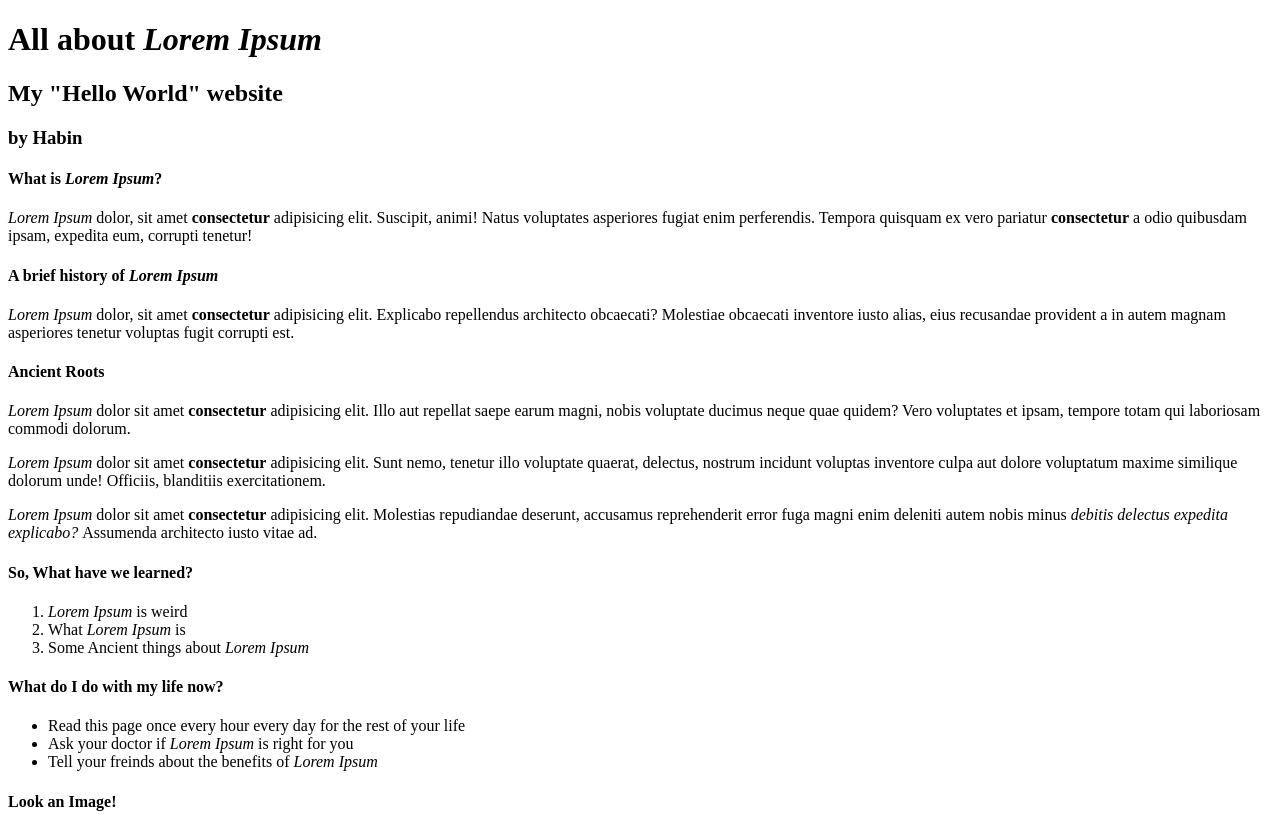
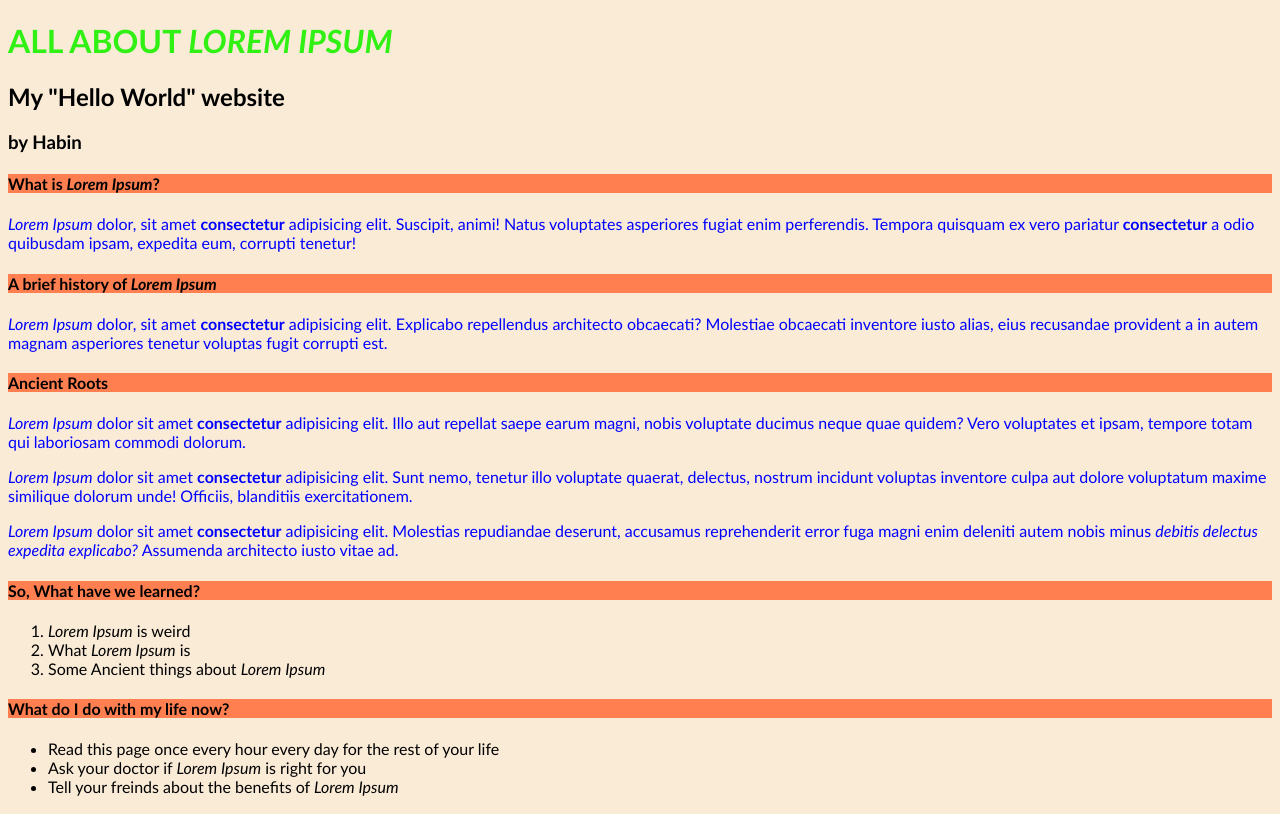
Before and after one commit to habinpark/lab-12-html, a plain HTML site: page index.html in a window 1280 px wide. Shown: the top 814 px of the page. Drawn offline with Linux system fonts and the light colour scheme.

Commit message:
added style sheet

```diff
--- a/index.html
+++ b/index.html
@@ -4,6 +4,7 @@
     <meta charset="UTF-8">
     <meta http-equiv="X-UA-Compatible" content="IE=edge">
     <meta name="viewport" content="width=device-width, initial-scale=1.0">
+    <link rel="stylesheet" href="style.css">
     <title>All about <em>Lorem Ipsum</em></title>
 </head>
 <body>
--- /dev/null
+++ b/style.css
@@ -0,0 +1,37 @@
+* {
+    font-family: 'Gill Sans', 'Gill Sans MT', Calibri, 'Trebuchet MS', sans-serif;
+    background-color: antiquewhite;
+}
+
+/* p {
+    color: red;
+    text-transform: capitalize;
+} */
+h1{
+    color: #31F014;
+    margin-right: 100;
+    margin-left: 100;
+    text-transform: uppercase;
+}
+
+/* change the paragragh so its blue */
+
+p {
+    color: blue;
+    font-size: 14;
+}
+
+h4, h4 > em {
+    background-color: coral;
+    padding: 10;
+}
+
+/*
+TO DO LIST
+1. link
+2. Visited link
+3. Link when hovered
+4. class selectors
+5. ID selectors
+6. Lab 12 part 3 preperation stuff
+*/
```
